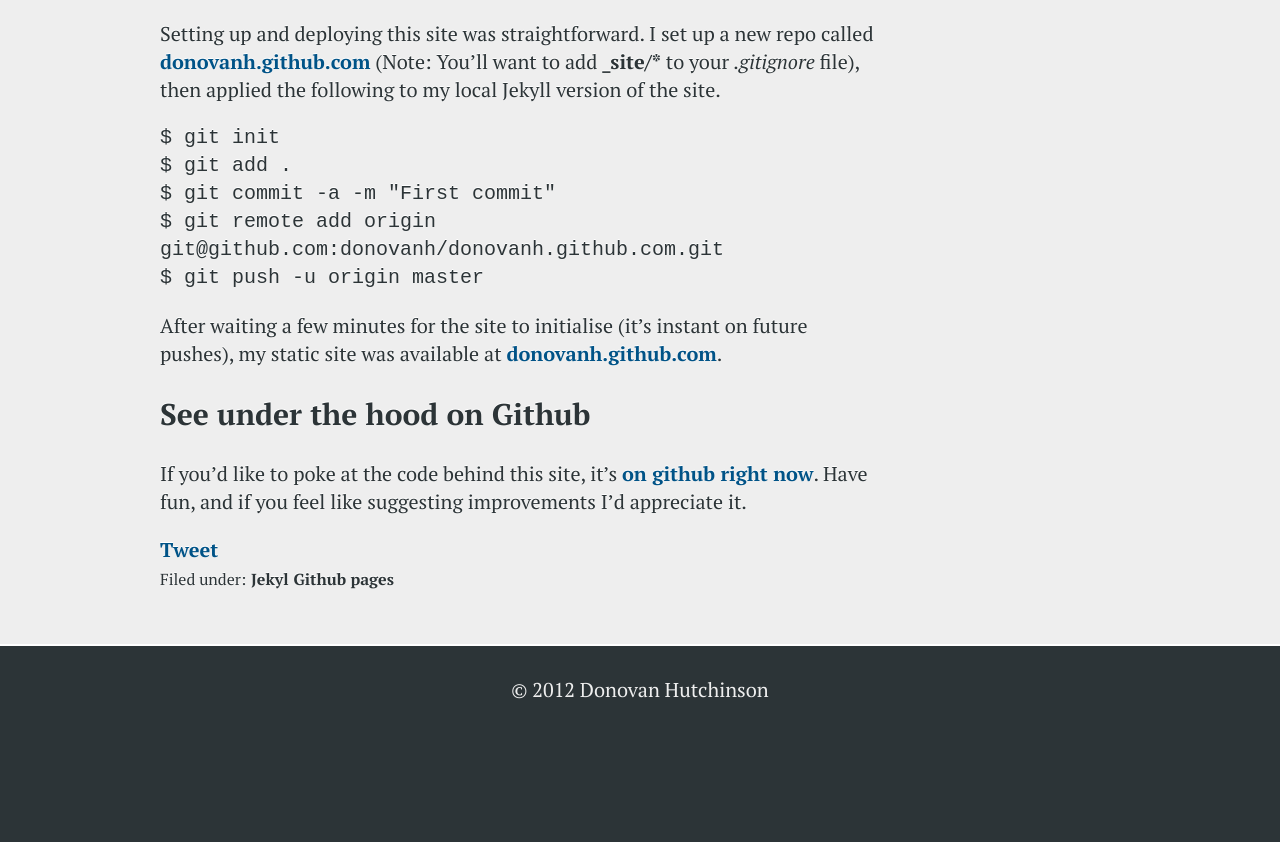
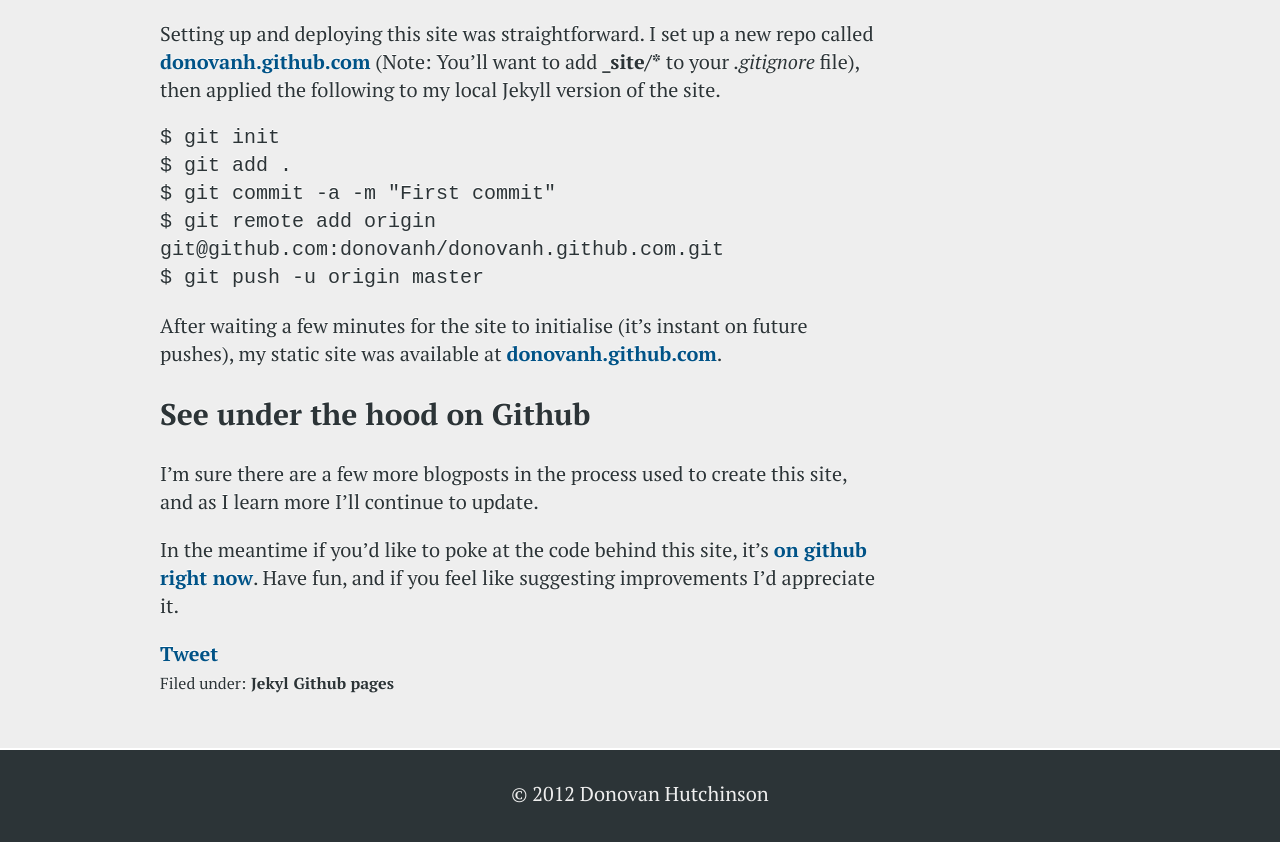
Before and after one commit to donovanh/donovanh.github.com, a Jekyll site: the page built from _posts/2012-07-22-jekyll-github-pages.markdown, in a window 1280 px wide and 900 px high, scrolled down 1773 px. Shown: the top 842 px of the window. Built offline with Jekyll 4.4.1, drawn with Linux system fonts in a browser that asks for light colours; nearby versions of some CDN libraries; comment, search, counter and statistics services are not loaded; before the commit the page ends 2569 px from its top, so only the background shows below that.

Commit message:
Updated post

```diff
--- a/_posts/2012-07-22-jekyll-github-pages.markdown
+++ b/_posts/2012-07-22-jekyll-github-pages.markdown
@@ -45,7 +45,9 @@ After waiting a few minutes for the site to initialise (it's instant on future p
 
 ##See under the hood on Github
 
-If you'd like to poke at the code behind this site, it's [on github right now][6]. Have fun, and if you feel like suggesting improvements I'd appreciate it.
+I'm sure there are a few more blogposts in the process used to create this site, and as I learn more I'll continue to update.
+
+In the meantime if you'd like to poke at the code behind this site, it's [on github right now][6]. Have fun, and if you feel like suggesting improvements I'd appreciate it.
 
  [1]: http://jekyllrb.com/
  [2]: http://pages.github.com
```
